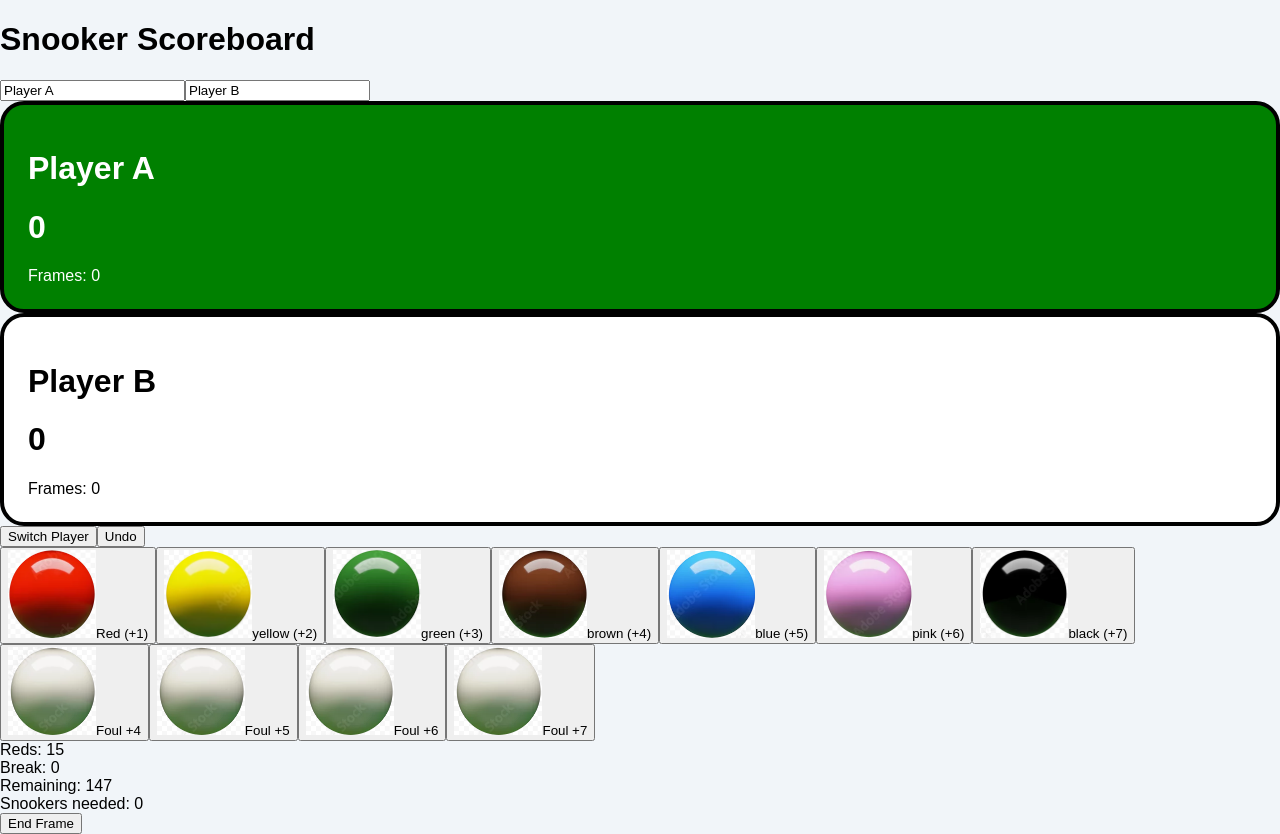
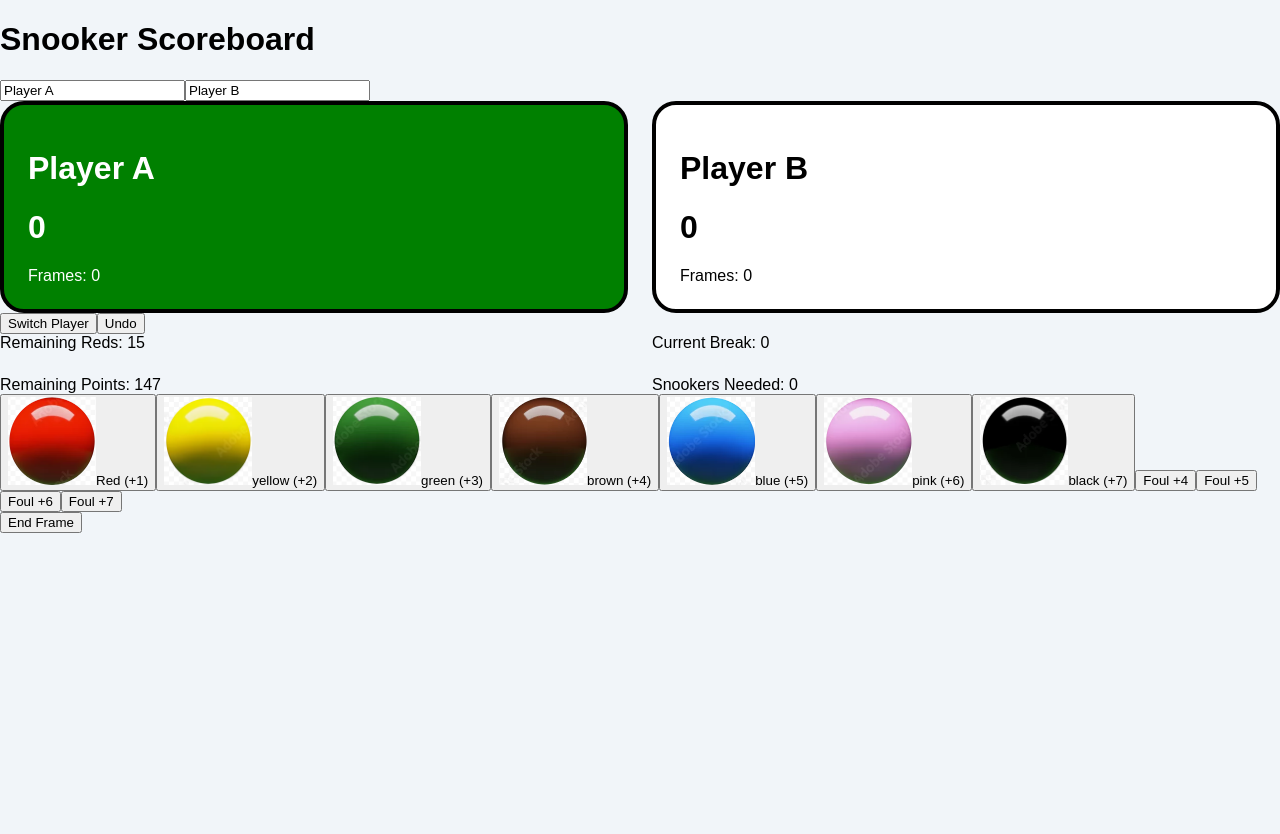
Before and after one commit to phuriponga/SnookerScoreBoard, a Next.js app: page / in a window 1280 px wide. After the commit the page ends 800 px from the top, so only its background shows below. Built offline with nearby package versions, Linux system fonts and the light colour scheme.

Commit message:
Update SnookerScoreboardApp.tsx

```diff
--- a/components/SnookerScoreboardApp.tsx
+++ b/components/SnookerScoreboardApp.tsx
@@ -166,7 +166,13 @@ export default function SnookerScoreboardApp() {
         </Card>
 
         <Card className="rounded-3xl shadow">
-          <CardContent className="rounded-3xl p-6 flex gap-6">
+          <CardContent
+            style={{
+              display: "grid",
+              gridTemplateColumns: "1fr 1fr",
+              gap: "24px"
+            }}
+          >
             {(['A', 'B'] as Player[]).map(p => (
               <div
                 key={p}
@@ -192,6 +198,19 @@ export default function SnookerScoreboardApp() {
           <Button className="h-36 rounded-2xl" onClick={undo}>Undo</Button>
         </div>
 
+        <Card className="rounded-3xl shadow">
+          <CardContent style={{
+              display: "grid",
+              gridTemplateColumns: "1fr 1fr",
+              gap: "24px"
+            }}>
+            <div>Remaining Reds: {redsRemaining}</div>
+            <div>Current Break: {currentBreak}</div>
+            <div>Remaining Points: {remainingPoints}</div>
+            <div>Snookers Needed: {snookersRequired}</div>
+          </CardContent>
+        </Card>
+
         <div className="grid grid-cols-4 gap-4">
           <Button className="h-24 text-xl rounded-2xl flex flex-col gap-2" onClick={potRed}>
             <Image src={BALL_IMAGES.red} alt="Red ball" width={88} height={88} />
@@ -204,20 +223,11 @@ export default function SnookerScoreboardApp() {
             </Button>
           ))}
 
-          <Button className="h-88 text-xl rounded-2xl" onClick={() => foul(4)}><Image src={BALL_IMAGES.white} alt="Foul" width={88} height={88} />Foul +4</Button>
-          <Button className="h-88 text-xl rounded-2xl" onClick={() => foul(5)}><Image src={BALL_IMAGES.white} alt="Foul" width={88} height={88} />Foul +5</Button>
-          <Button className="h-88 text-xl rounded-2xl" onClick={() => foul(6)}><Image src={BALL_IMAGES.white} alt="Foul" width={88} height={88} />Foul +6</Button>
-          <Button className="h-88 text-xl rounded-2xl" onClick={() => foul(7)}><Image src={BALL_IMAGES.white} alt="Foul" width={88} height={88} />Foul +7</Button>
+          <Button className="h-88 text-xl rounded-2xl" onClick={() => foul(4)}>Foul +4</Button>
+          <Button className="h-88 text-xl rounded-2xl" onClick={() => foul(5)}>Foul +5</Button>
+          <Button className="h-88 text-xl rounded-2xl" onClick={() => foul(6)}>Foul +6</Button>
+          <Button className="h-88 text-xl rounded-2xl" onClick={() => foul(7)}>Foul +7</Button>
         </div>
-
-        <Card className="rounded-3xl shadow">
-          <CardContent className="p-6 grid grid-cols-4 gap-4 text-lg">
-            <div>Reds: {redsRemaining}</div>
-            <div>Break: {currentBreak}</div>
-            <div>Remaining: {remainingPoints}</div>
-            <div>Snookers needed: {snookersRequired}</div>
-          </CardContent>
-        </Card>
 
         <div className="grid grid-cols-1 gap-4">
           <Button className="h-16 rounded-2xl" onClick={endFrame}>End Frame</Button>
```
